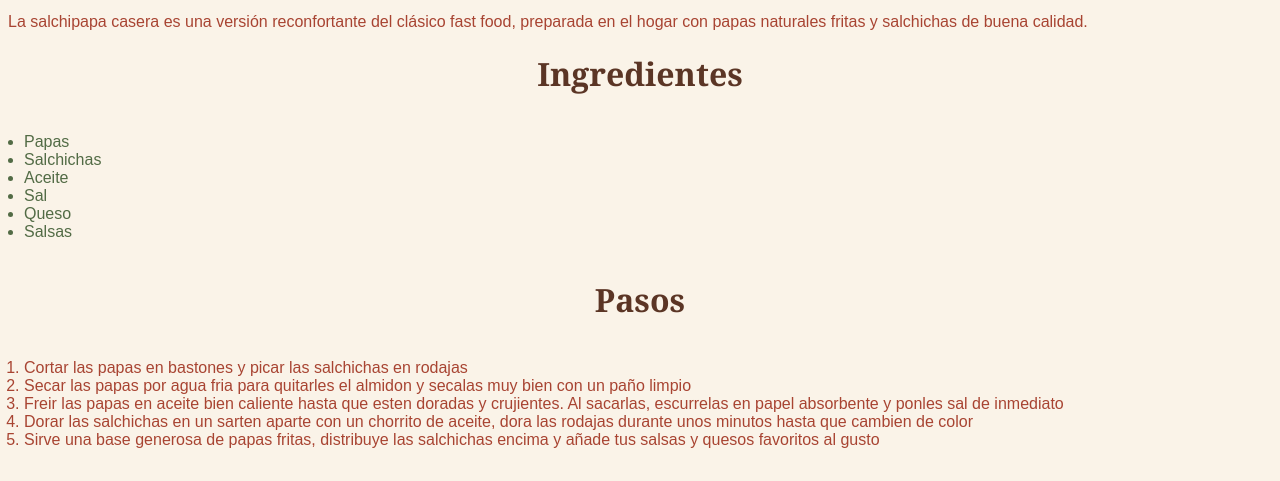
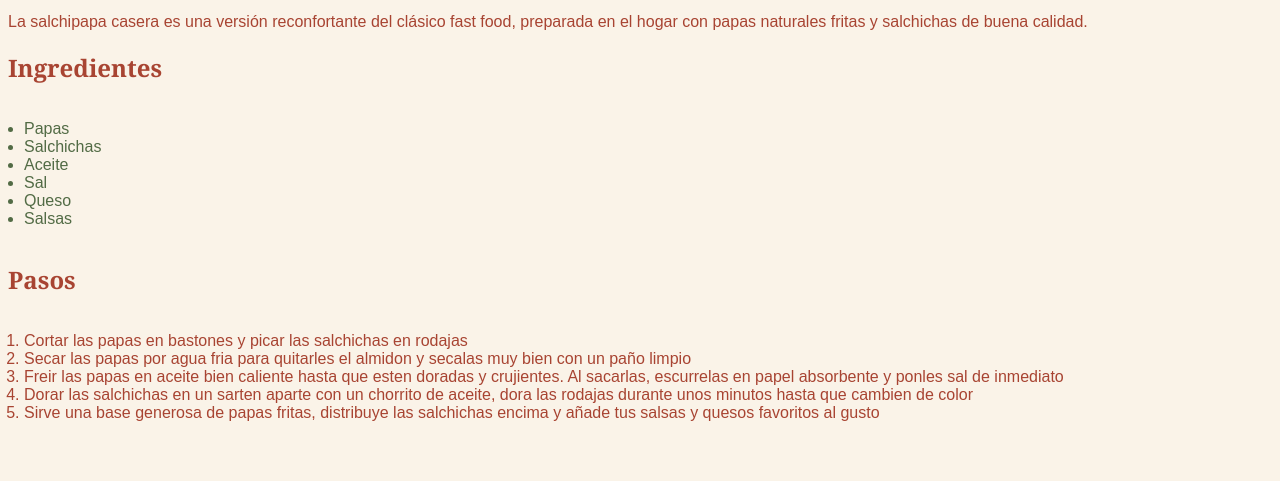
Before and after one commit to MAJO070/odin-recipes, a plain HTML site: page recipes/Salchipapa.html in a window 1280 px wide. Shown: the part 549-1030 px from the top of the page. After the commit the page ends 1003 px from the top, so only its background shows below. Drawn offline with Linux system fonts and the light colour scheme.

Commit message:
Update salchipapa heading hierarchy

```diff
--- a/recipes/Salchipapa.html
+++ b/recipes/Salchipapa.html
@@ -16,7 +16,7 @@
 
         <p>La salchipapa casera es una versión reconfortante del clásico fast food, preparada en el hogar con papas naturales fritas y salchichas de buena calidad.</p>
 
-        <h1>Ingredientes</h1>
+        <h2>Ingredientes</h2>
         <ul>
             <li>Papas</li>
             <li>Salchichas</li>
@@ -26,7 +26,7 @@
             <li>Salsas</li>
         </ul>
 
-        <h1>Pasos</h1>
+        <h2>Pasos</h2>
         <ol>
             <li>Cortar las papas en bastones y picar las salchichas en rodajas</li>
             <li>Secar las papas por agua fria para quitarles el almidon y secalas muy bien con un paño limpio</li>
```
